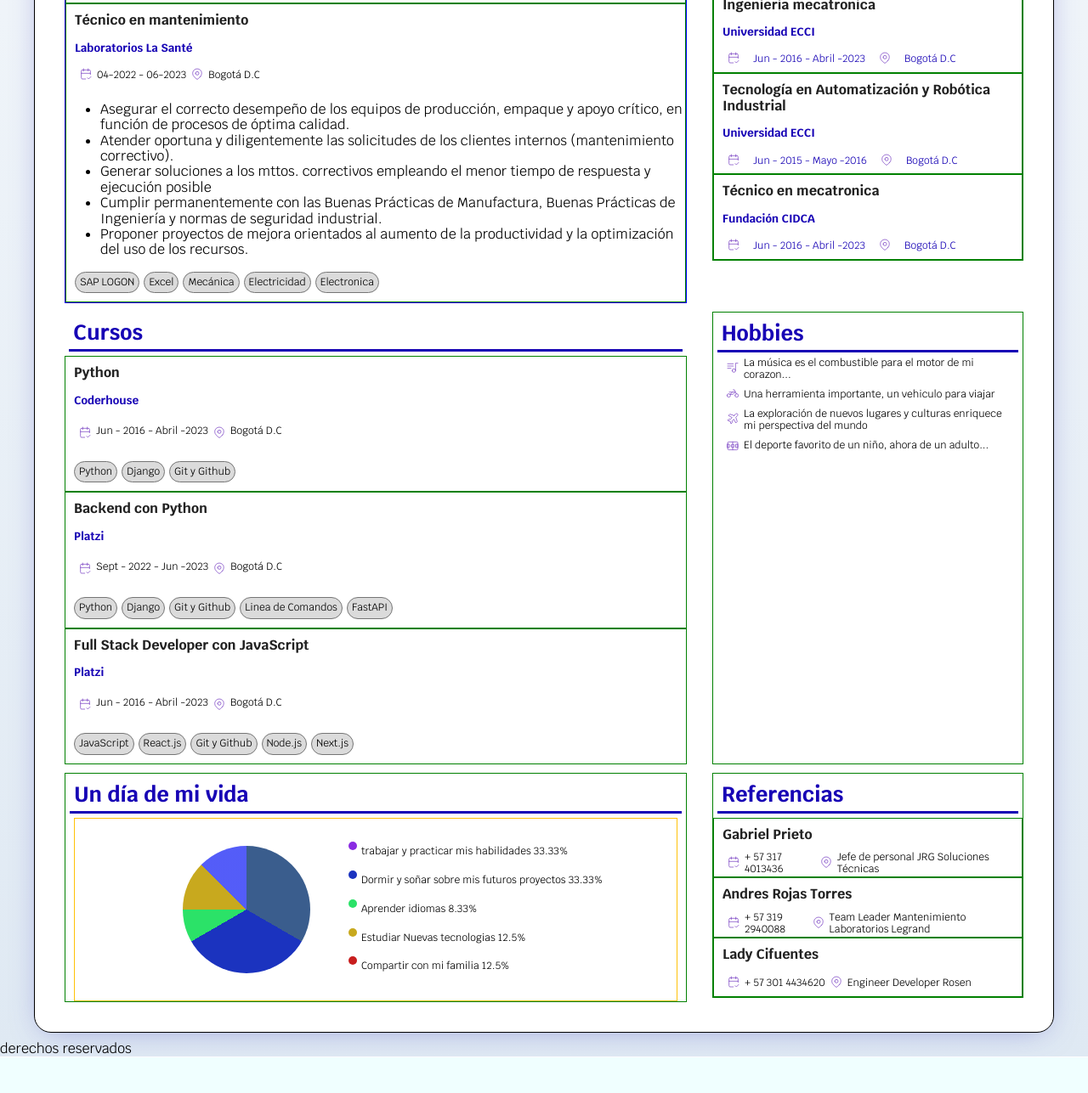
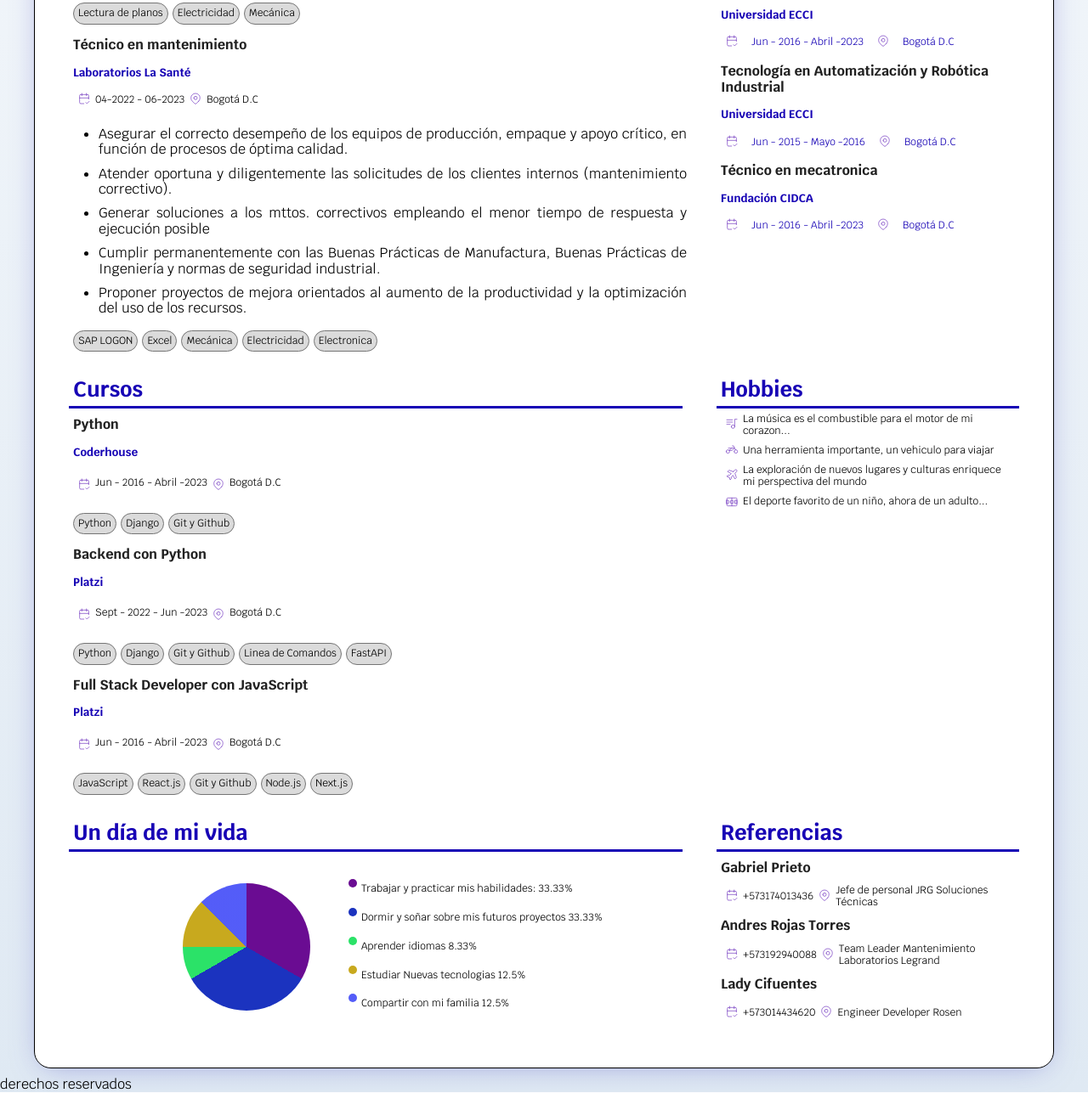
Before and after one commit to Cesarsol117/CV, a plain HTML site: page cv.html in a window 1280 px wide. Shown: the part 1215-2502 px from the top of the page at 85% size. Before the commit the page ends 2460 px from the top, so only its background shows below. Drawn offline with Linux system fonts and the light colour scheme.

Commit message:
se ajusta contenido y se eliminan cajas

```diff
--- a/css/style.css
+++ b/css/style.css
@@ -205,7 +205,7 @@ h1,h2,h3{
     }
 }
 /* se utiliza dysplay flex para la alieneacion dentro del las cajas */
-.lenguajes{
+.programa{
     display: flex;
     flex-direction: column;
     align-items: center;
@@ -213,12 +213,12 @@ h1,h2,h3{
 /* .lenguajes h3{
     color: var(--secundario);
 } */
-.lenguajes p{
+.programa p{
     line-height: 2;
     text-align: center;
 }
 /* se realizan iconos redondos para colocar imagenes en el interiosr */
-.lenguajes .iconos{
+.programa .iconos{
     height: 2.5rem;
     width: 2.5rem;
     background-color: var(--primario);
@@ -273,6 +273,12 @@ h1,h2,h3{
 .datosinfo{
     /* border: 1px solid violet; */
 }
+/* modificando listas */
+.informa__experiencia ul li{
+    margin-top: 1rem;
+    text-align: justify;
+}
+/*  */
 .datosinfo h1, h4, span{
     text-align: start;
     color: var(--titulohoja);
@@ -289,14 +295,14 @@ h1,h2,h3{
 }
 .informa__experiencia{
     text-align: start;
-    border: 1px solid blue;
+    /* border: 1px solid blue; */
 }
-.caja{
+/* .caja{
     border: 1px solid green;
 }
 .cajaex{
     border: 1px solid green;
-}
+} */
 /* complementos */
 .informa__complementos{
     grid-column: 2/3;
@@ -419,7 +425,7 @@ h1,h2,h3{
     align-items: center;
     flex-direction: row;
     font-size: 12px;
-    border: 1px solid var(--primario);
+    /* border: 1px solid var(--primario); */
     margin: 0 10px 0 10px;
     padding: 2rem;
 }
@@ -447,8 +453,8 @@ h1,h2,h3{
     background-color: var(--gris);
     background: conic-gradient(
         from 0deg,
-        rgb(58, 93, 141) 0,
-        rgb(58, 93, 141)          calc(33.33%),
+        rgb(106, 12, 146) 0,
+        rgb(106, 12, 146)          calc(33.33%),
         rgb(27, 51, 191)    calc(33.33%),/* desde */
         rgb(27, 51, 191)    calc(33.33% + 33.33%),/* hasta */
         rgb(43, 226, 104)   calc(33.33% + 33.33%),/* desde */
--- a/cv.html
+++ b/cv.html
@@ -272,11 +272,11 @@
                             </div>
                             <div class="chart-info">
                                 <ul>
-                                    <li><span style="background-color: blueviolet;"></span>trabajar y practicar mis habilidades 33.33% </li>
+                                    <li><span style="background-color: rgb(106, 12, 146);"></span>Trabajar y practicar mis habilidades: 33.33% </li>
                                     <li><span style="background-color: rgb(27, 51, 191);"></span>Dormir y  soñar sobre mis futuros proyectos 33.33% </li>
                                     <li><span style="background-color: rgb(43, 226, 104);"></span>Aprender idiomas 8.33%</li>
                                     <li><span style="background-color: #c8a91e;"></span>Estudiar Nuevas tecnologias 12.5%</li>
-                                    <li><span style="background-color: #c81e1e;"></span>Compartir con mi familia 12.5%</li>
+                                    <li><span style="background-color: #4f58f8f8;"></span>Compartir con mi familia 12.5%</li>
                                 </ul>
                             </div>
                         </div>
@@ -524,7 +524,7 @@
                                         <path d="M8 3v4" />
                                         <path d="M4 11h16" />
                                         <path d="M15 19l2 2l4 -4" />
-                                      </svg></p><p>+ 57 317 4013436</p>
+                                      </svg></p><p>+573174013436</p>
                                     <p><svg xmlns="http://www.w3.org/2000/svg" class="icon icon-tabler icon-tabler-map-pin" width="16" height="16" viewBox="0 0 24 24" stroke-width="1" stroke="#6f32be" fill="none" stroke-linecap="round" stroke-linejoin="round">
                                         <path stroke="none" d="M0 0h24v24H0z" fill="none"/>
                                         <path d="M9 11a3 3 0 1 0 6 0a3 3 0 0 0 -6 0" />
@@ -543,7 +543,7 @@
                                         <path d="M8 3v4" />
                                         <path d="M4 11h16" />
                                         <path d="M15 19l2 2l4 -4" />
-                                      </svg></p><p>+ 57 319 2940088</p>
+                                      </svg></p><p>+573192940088</p>
                                     <p><svg xmlns="http://www.w3.org/2000/svg" class="icon icon-tabler icon-tabler-map-pin" width="16" height="16" viewBox="0 0 24 24" stroke-width="1" stroke="#6f32be" fill="none" stroke-linecap="round" stroke-linejoin="round">
                                         <path stroke="none" d="M0 0h24v24H0z" fill="none"/>
                                         <path d="M9 11a3 3 0 1 0 6 0a3 3 0 0 0 -6 0" />
@@ -564,7 +564,7 @@
                                         <path d="M15 19l2 2l4 -4" />
                                         </svg>
                                     </p>
-                                    <p>+ 57 301 4434620</p>
+                                    <p>+573014434620</p>
                                     <p>
                                         <svg xmlns="http://www.w3.org/2000/svg" class="icon icon-tabler icon-tabler-map-pin" width="16" height="16" viewBox="0 0 24 24" stroke-width="1" stroke="#6f32be" fill="none" stroke-linecap="round" stroke-linejoin="round">
                                         <path stroke="none" d="M0 0h24v24H0z" fill="none"/>
```
Also changed, not shown: index.html (+16 -2 lines).
